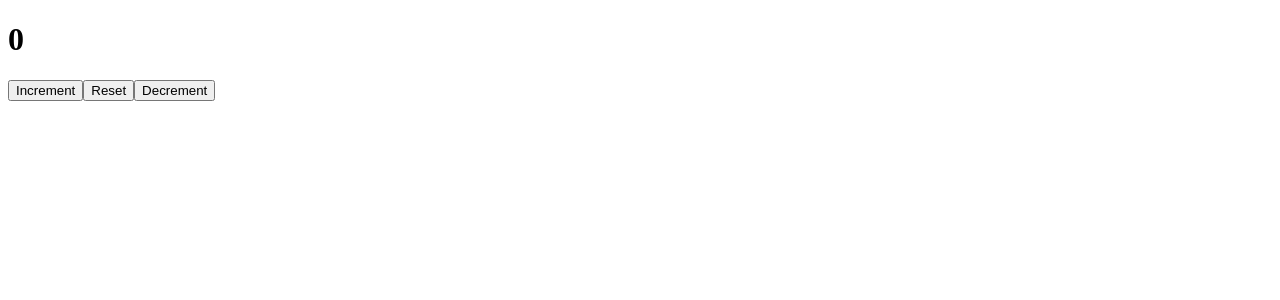
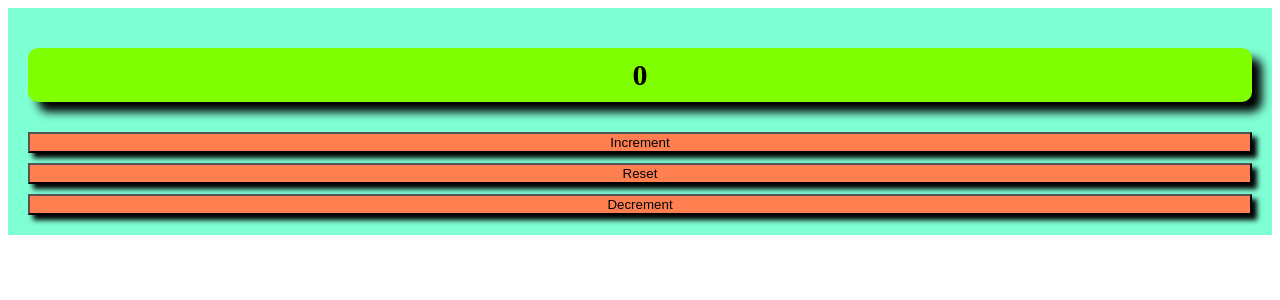
Before and after one commit to ayushchauhan7/FSD, a React (Vite) app in the folder Day_10/hooks-react-app/: page / in a window 1280 px wide. Shown: the top 300 px of the page. Built offline with nearby package versions, Linux system fonts and the light colour scheme.

Commit message:
second commit.

```diff
--- a/Day_10/hooks-react-app/src/components/CounterApp.css
+++ b/Day_10/hooks-react-app/src/components/CounterApp.css
@@ -0,0 +1,22 @@
+.disp {
+    display: flex;
+    flex-direction: column;
+    background-color: aquamarine;
+    padding: 20px;
+    gap: 10px;
+}
+
+.header {
+    background-color: chartreuse;
+    font-size: 30px;
+    border-radius: 10px;
+    text-align: center;
+    padding: 10px;
+    color: black;
+    box-shadow: 10px 10px 10px;
+}
+
+.btn {
+    background-color: coral;
+    box-shadow: 5px 5px 5px;
+}
```
